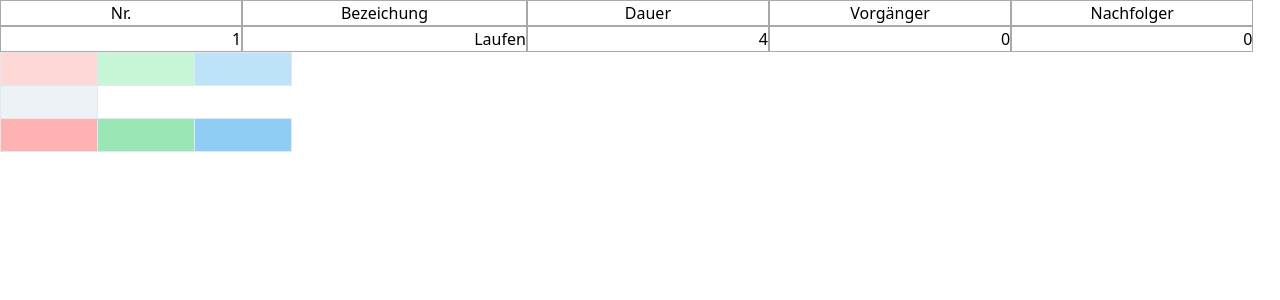
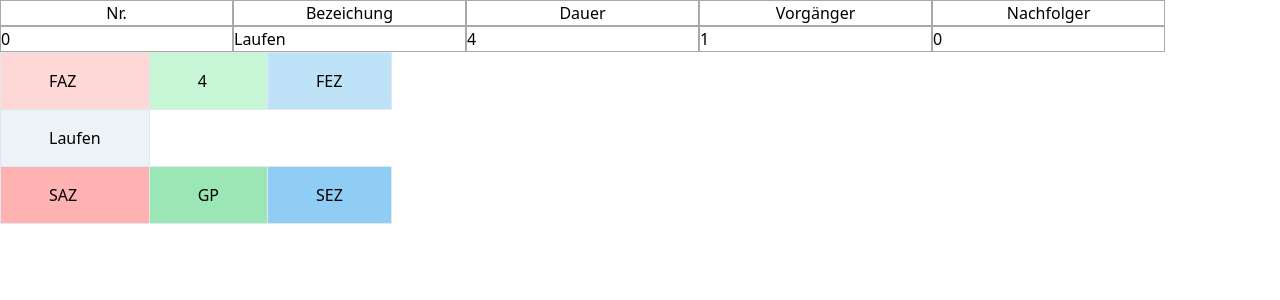
Before and after one commit to MeisterIgnis/MeisterIgnis.github.io, a React (Create React App) app: page / in a window 1280 px wide. Shown: the top 300 px of the page. Built offline with nearby package versions, Linux system fonts and the light colour scheme.

Commit message:
feat: added second output

```diff
--- a/src/actions/actionTypes.js
+++ b/src/actions/actionTypes.js
@@ -2,3 +2,4 @@ export const CHANGE_BEZEICHNUNG = 'CHANGE_BEZEICHNUNG';
 export const CHANGE_DAUER = 'CHANGE_DAUER';
 export const CHANGE_VORGÄNGER = 'CHANGE_VORGÄNGER';
 export const CHANGE_NACHFOLGER = 'CHANGE_NACHFOLGER';
+export const CHANGE_NR = 'CHANGE_NR';
--- a/src/actions/actions.js
+++ b/src/actions/actions.js
@@ -1,9 +1,15 @@
 import {
+    CHANGE_NR,
   CHANGE_BEZEICHNUNG,
   CHANGE_DAUER,
   CHANGE_VORGÄNGER,
   CHANGE_NACHFOLGER
 } from './actionTypes';
+
+export const changeNr = value => ({
+    type: CHANGE_NR,
+    payload: { value }
+  });
 
 export const changeBezeichnung = value => ({
   type: CHANGE_BEZEICHNUNG,
--- a/src/components/App.js
+++ b/src/components/App.js
@@ -1,12 +1,12 @@
 import React from 'react';
-import OperationNode from './OperationNode';
+import ConnectedOperationNode from '../containers/ConnectedOperationNode';
 import ConnectedInputField from '../containers/ConnectedInputField';
 
 function App() {
   return (
     <div>
       <ConnectedInputField />
-      <OperationNode />
+      <ConnectedOperationNode />
     </div>
   );
 }
--- a/src/components/InputField.js
+++ b/src/components/InputField.js
@@ -2,29 +2,26 @@ import React from 'react';
 import '../css/input.css';
 
 const InputRow = (state) => {
-  const {Bezeichnung, Dauer, Vorgänger, Nachfolger} = state.state
+  console.table(state)
+  const {Nr, Bezeichnung, Dauer, Vorgänger, Nachfolger} = state.state
+  const {changeNr, changeBezeichnung, changeDauer, changeVorgänger, changeNachfolger} = state
 
   return (
     <div className="tr">
       <span className="td">
-        <input type="text"></input>
-        1
+        <input type="text" defaultValue={Nr} onChange={e => changeNr(e.target.value)}></input>
       </span>
       <span className="td">
-        <input type="text"></input>
-        {Bezeichnung}
+        <input type="text" defaultValue={Bezeichnung} onChange={e => changeBezeichnung(e.target.value)}></input>
       </span>
       <span className="td">
-        <input type="text"></input>
-        {Dauer}
+        <input type="text" defaultValue={Dauer} onChange={e => changeDauer(e.target.value)}></input>
       </span>
       <span className="td">
-        <input type="text"></input>
-        {Vorgänger}
+        <input type="text" defaultValue={Vorgänger[Nr]} onChange={e => changeVorgänger(e.target.value)}></input>
       </span>
       <span className="td">
-        <input type="text"></input>
-        {Nachfolger}
+        <input type="text" defaultValue={Nachfolger[Nr]} onChange={e => changeNachfolger(e.target.value)}></input>
       </span>
     </div>
   );
--- a/src/components/OperationNode.js
+++ b/src/components/OperationNode.js
@@ -1,23 +1,23 @@
 import React from 'react';
 
-function OperationNode() {
-  const cellClass = 'border px-12 py-4 bg-red-200';
+function OperationNode(state) {
+  const {Bezeichnung, Dauer} = state.state
   return (
     <div>
       <table className="table-auto">
         <tbody>
           <tr>
-            <td className="border px-12 py-4 bg-red-200"></td>
-            <td className="border px-12 py-4 bg-green-200"></td>
-            <td className="border px-12 py-4 bg-blue-200"></td>
+            <td className="border px-12 py-4 bg-red-200">FAZ</td>
+            <td className="border px-12 py-4 bg-green-200">{Dauer}</td>
+            <td className="border px-12 py-4 bg-blue-200">FEZ</td>
           </tr>
           <tr>
-            <td className="border px-12 py-4 bg-gray-200"></td>
+            <td className="border px-12 py-4 bg-gray-200">{Bezeichnung}</td>
           </tr>
           <tr>
-            <td className="border px-12 py-4 bg-red-300"></td>
-            <td className="border px-12 py-4 bg-green-300"></td>
-            <td className="border px-12 py-4 bg-blue-300"></td>
+            <td className="border px-12 py-4 bg-red-300">SAZ</td>
+            <td className="border px-12 py-4 bg-green-300">GP</td>
+            <td className="border px-12 py-4 bg-blue-300">SEZ</td>
           </tr>
         </tbody>
       </table>
--- a/src/containers/ConnectedInputField.js
+++ b/src/containers/ConnectedInputField.js
@@ -1,6 +1,7 @@
 import { connect } from 'react-redux';
 import InputField from '../components/InputField.js';
 import {
+    changeNr,
   changeBezeichnung,
   changeDauer,
   changeVorgänger,
@@ -12,6 +13,7 @@ const mapStateToProps = (state) => ({
 });
 
 const mapDispatchToProps = dispatch => ({
+    changeNr: value => dispatch(changeNr(value)),
   changeBezeichnung: value => dispatch(changeBezeichnung(value)),
   changeDauer: value => dispatch(changeDauer(value)),
   changeVorgänger: array => dispatch(changeVorgänger(array)),
--- /dev/null
+++ b/src/containers/ConnectedOperationNode.js
@@ -0,0 +1,12 @@
+import { connect } from 'react-redux';
+import OperationNode from '../components/OperationNode.js';
+
+const mapStateToProps = (state) => ({
+  state
+});
+
+const mapDispatchToProps = dispatch => ({
+    dispatch
+});
+
+export default connect(mapStateToProps, mapDispatchToProps)(OperationNode);
--- a/src/reducers/index.js
+++ b/src/reducers/index.js
@@ -1,4 +1,5 @@
 import {
+    CHANGE_NR,
   CHANGE_BEZEICHNUNG,
   CHANGE_DAUER,
   CHANGE_VORGÄNGER,
@@ -6,15 +7,22 @@ import {
 } from '../actions/actionTypes';
 
 const initialState = {
-  Nr: 1,
+  Nr: 0,
   Bezeichnung: 'Laufen',
   Dauer: 4,
-  Vorgänger: 0,
-  Nachfolger: 0
+  Vorgänger: [1],
+  Nachfolger: [0]
 };
 
 export default function(state = initialState, action) {
   switch (action.type) {
+    case CHANGE_NR: {
+        var Nr = action.payload.value;
+        return {
+          ...state,
+          Nr
+        };
+      }
     case CHANGE_BEZEICHNUNG: {
       var Bezeichnung = action.payload.value;
       return {
```
